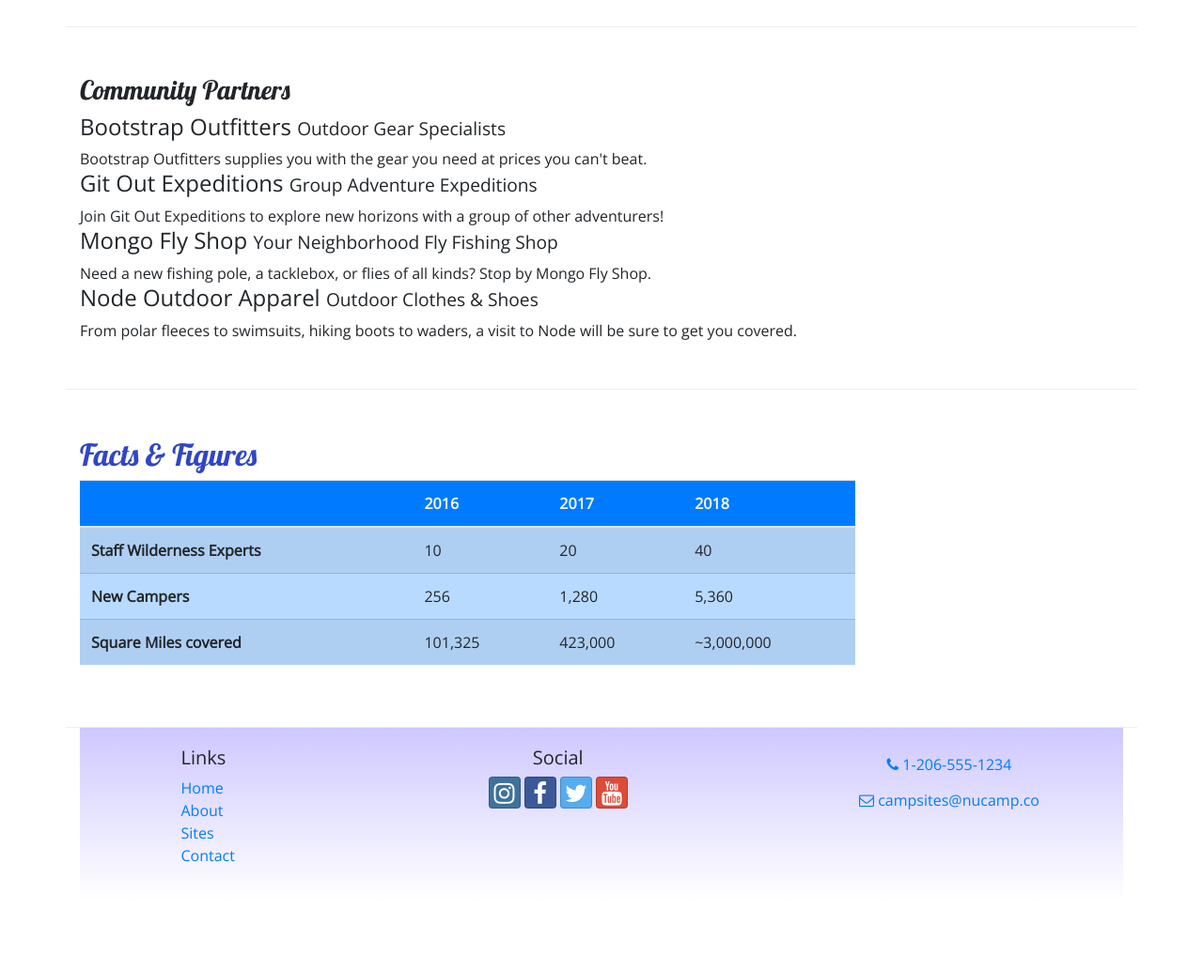
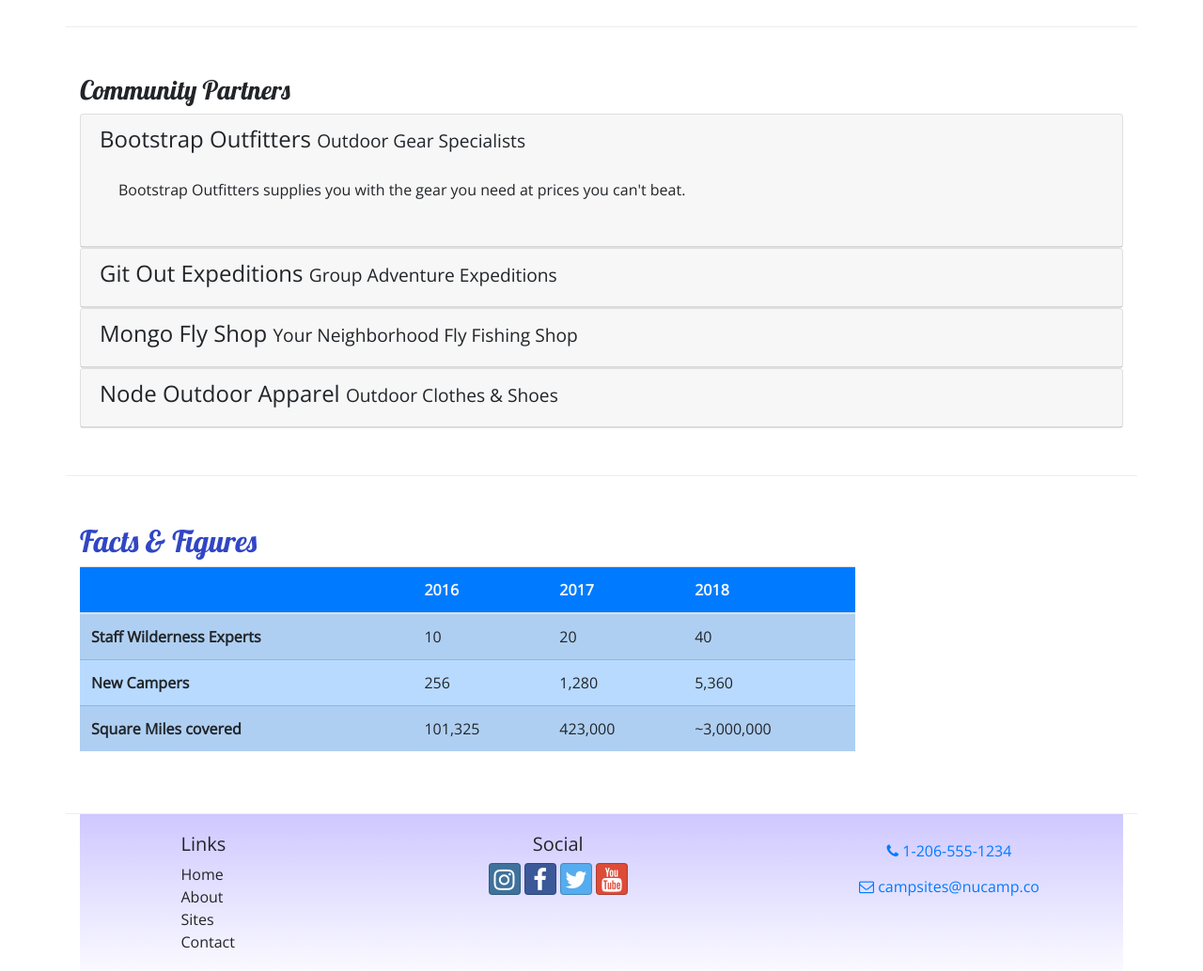
Before and after one commit to Ben-Asplund/BootstrapNucampSite, a website: page aboutus.html in a window 1280 px wide. Shown: the part 800-1834 px from the top of the page at 94% size. Before the commit the page ends 1759 px from the top, so only its background shows below. Drawn offline with nearby package versions, Linux system fonts and the light colour scheme.

Commit message:
Accordion nav added

```diff
--- a/aboutus.html
+++ b/aboutus.html
@@ -105,14 +105,68 @@
         <div class="row row-content">
             <div class="col">
                 <h3>Community Partners</h3>
-                <h4>Bootstrap Outfitters <small>Outdoor Gear Specialists</small></h4>
-                <div class="d-none d-sm-block">Bootstrap Outfitters supplies you with the gear you need at prices you can't beat.</div>
-                <h4>Git Out Expeditions <small>Group Adventure Expeditions</small></h4>
-                <div class="d-none d-sm-block">Join Git Out Expeditions to explore new horizons with a group of other adventurers!</div>
-                <h4>Mongo Fly Shop <small>Your Neighborhood Fly Fishing Shop</small></h4>
-                <div class="d-none d-sm-block">Need a new fishing pole, a tacklebox, or flies of all kinds? Stop by Mongo Fly Shop.</div>
-                <h4>Node Outdoor Apparel <small>Outdoor Clothes & Shoes</small></h4>
-                <div class="d-none d-sm-block">From polar fleeces to swimsuits, hiking boots to waders, a visit to Node will be sure to get you covered.</div>
+                <!-- TAB STYLE NAVIGATION
+                <ul class="nav nav-tabs">
+                    <li class="nav-item"><a class="nav-link active" href="#bootstrap" role="tab" data-toggle="tab">Bootstrap Outfitters</a></li>
+                    <li class="nav-item"><a class="nav-link" href="#git" role="tab" data-toggle="tab">Git Out Expeditions</a></li>
+                    <li class="nav-item"><a class="nav-link" href="#mongo" role="tab" data-toggle="tab">Mongo Fly Shop</a></li>
+                    <li class="nav-item"><a class="nav-link" href="#node" role="tab" data-toggle="tab">Node Outdoor Apparel</a></li>
+                </ul>-->
+
+                <div id="accordion">
+
+                    <div class="card">
+                        <div role="tab" class="card-header">
+                            <h4>
+                                <a data-toggle="collapse" data-target="#bootstrap">Bootstrap Outfitters <small>Outdoor Gear Specialists</small></a>
+                            </h4>
+                            <div class="collapse show" id="bootstrap" data-parent="#accordion">
+                                <div class="card-body">
+                                    <p class="d-none d-sm-block">Bootstrap Outfitters supplies you with the gear you need at prices you can't beat.</p>
+                                </div>
+                            </div>
+                        </div>
+                    </div>
+
+                    <div class="card">
+                        <div role="tab" class="card-header">
+                            <h4>
+                                <a class="collapsed" data-toggle="collapse" data-target="#git">Git Out Expeditions <small>Group Adventure Expeditions</small></a>
+                            </h4>
+                            <div class="collapse" id="git" data-parent="#accordion">
+                                <div class="card-body">
+                                    <p class="d-none d-sm-block">Join Git Out Expeditions to explore new horizons with a group of other adventurers!</p>
+                                </div>
+                            </div>
+                        </div>
+                    </div>
+
+                    <div class="card">
+                        <div role="tab" class="card-header">
+                            <h4>
+                                <a class="collapsed" data-toggle="collapse" data-target="#mongo">Mongo Fly Shop <small>Your Neighborhood Fly Fishing Shop</small></a>
+                            </h4>
+                            <div class="collapse" id="mongo" data-parent="#accordion">
+                                <div class="card-body">
+                                    <p class="d-none d-sm-block">Need a new fishing pole, a tacklebox, or flies of all kinds? Stop by Mongo Fly Shop.</p>
+                                </div>
+                            </div>
+                        </div>
+                    </div>
+
+                    <div class="card">
+                        <div role="tab" class="card-header">
+                            <h4>
+                                <a class="collapsed" data-toggle="collapse" data-target="#node">Node Outdoor Apparel <small>Outdoor Clothes & Shoes</small></a>
+                            </h4>
+                            <div class="collapse" id="node" data-parent="#accordion">
+                                <div class="card-body">
+                                    <p class="d-none d-sm-block">From polar fleeces to swimsuits, hiking boots to waders, a visit to Node will be sure to get you covered.</p>
+                                </div>
+                            </div>
+                        </div>
+                    </div>
+                </div>
             </div>
         </div>
 
--- a/css/styles.css
+++ b/css/styles.css
@@ -35,3 +35,14 @@ header h2 {
 .navbar {
     background-color: #901CAD;
 }
+
+.tab-content{
+    border: 1px solid #DDD;
+    border-top: none;
+    padding: 10px;
+}
+
+a, a:hover{
+    color:inherit;
+    text-decoration: none;
+}
```
